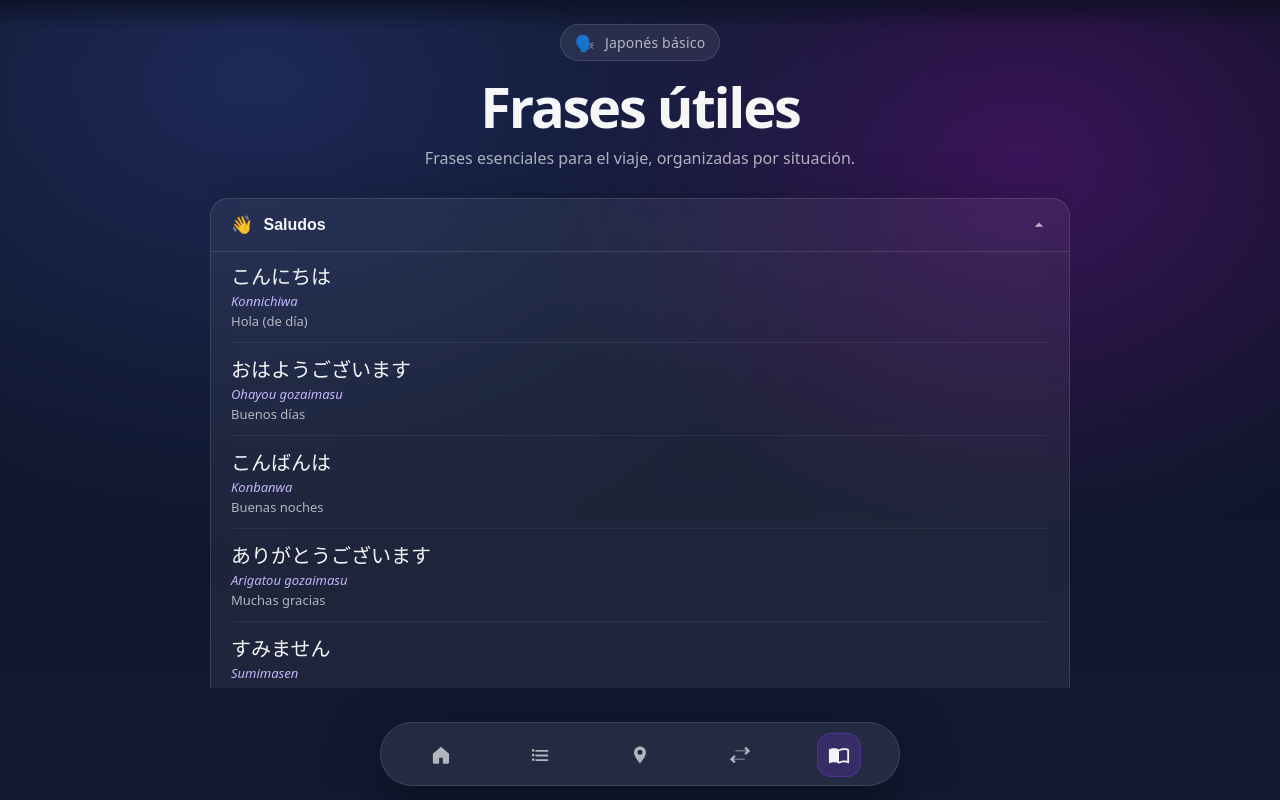
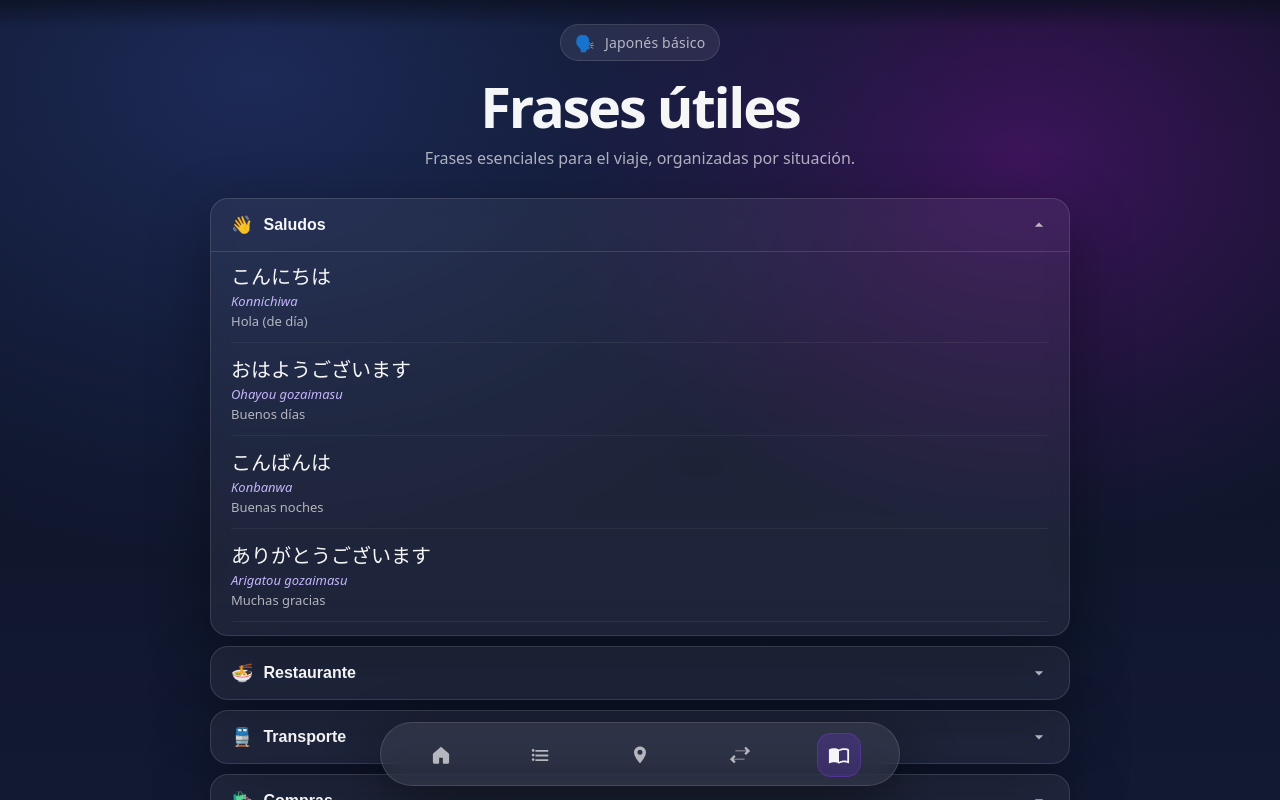
Before and after one commit to NicoCartellone/road-to-japon, a React (Vite) app: page /frases in a window 1280 px wide. Built offline with nearby package versions, Linux system fonts and the light colour scheme.

Commit message:
fix: scroll interno por sección en frases
Remueve el scroll de página y lo mueve a cada lista de frases
dentro de cada categoría (max-height: 48vh + overflow-y: auto).

https://claude.ai/code/session_01DmY1TKxXcHUaSqayDFgmmP

```diff
--- a/src/pages/PhrasesPage.tsx
+++ b/src/pages/PhrasesPage.tsx
@@ -76,7 +76,7 @@ export default function PhrasesPage() {
   }
 
   return (
-    <div className="page page--scrollable">
+    <div className="page">
       <header className="header">
         <div className="badge">
           <span className="badge-emoji">🗣️</span>
--- a/src/style.css
+++ b/src/style.css
@@ -423,6 +423,9 @@ h1 {
   flex-direction: column;
   gap: 2px;
   border-top: 1px solid var(--card-border);
+  max-height: 48vh;
+  overflow-y: auto;
+  -webkit-overflow-scrolling: touch;
 }
 
 .phrase-item {
```
